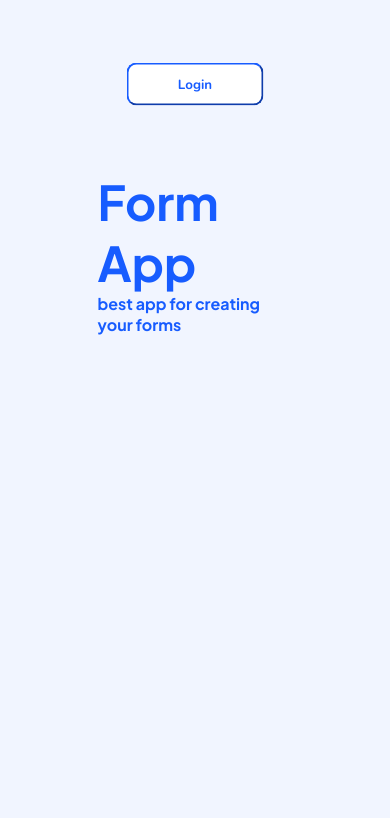
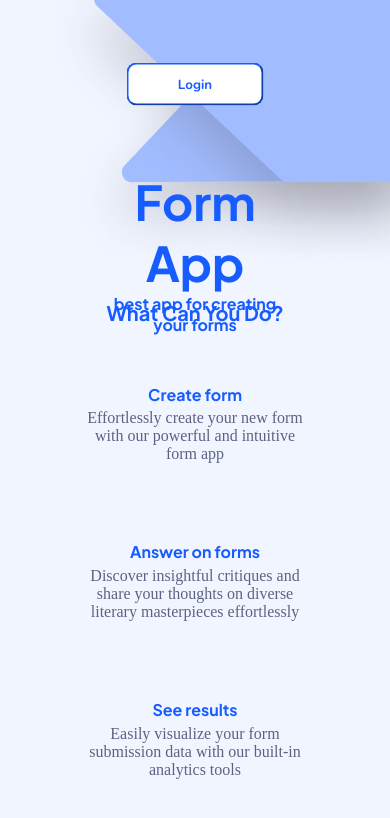
Before and after one commit to medvalna/formApp, a React (Vite) app in the folder frontend/: page / in a window 390 px wide. Shown: the top 818 px of the page. Built offline with nearby package versions, Linux system fonts and the light colour scheme; a web font is replaced by a local one.

Commit message:
fix: landing mob version

```diff
--- a/frontend/src/App.css
+++ b/frontend/src/App.css
@@ -18,6 +18,7 @@
   left: 10%;
   align-items: center;
   justify-content: center;
+  text-align: center;
 }
 .cover_container {
   float: right;
@@ -66,16 +67,32 @@
 h4 {
   padding-top: 2%;
 }
+.cover_mob {
+  display: none;
+}
+.pros {
+  flex-direction: column;
+}
 @media (max-width: 1036px) {
   .container {
-    width: 100%;
-    overflow-y: auto;
-    display: flex;
-    flex-direction: row;
+    display: block;
+    margin: 300px 0;
+    justify-content: center;
   }
   .cover {
     display: none;
   }
+  .cover_container {
+    position: absolute;
+    top: 0;
+    right: 0;
+  }
+  .cover_mob {
+    display: block;
+    max-width: 100%;
+    min-width: 300px;
+  }
+
   .button {
     left: 50%;
     transform: translate(-50%, -50%);
@@ -90,18 +107,39 @@ h4 {
     color: white;
   }
   .title {
-    transition: all 0.5s;
     left: 50%;
     transform: translate(-50%, -50%);
-    align-items: center;
+    justify-content: center;
   }
+  /* .texts {
+    width: 100%;
+    overflow-y: auto;
+    justify-content: center;
+  } */
   .question-title {
-    display: none;
+    left: 50%;
+    /* transform: translate(-50%, -50%); */
+    justify-content: center;
   }
   .pros {
-    display: none;
+    /* left: 55%; */
+    /* width: 100%;
+    flex-direction: column;
+    justify-content: center; */
   }
   .points {
-    display: none;
+    margin-top: 10%;
+    width: 100%;
+    /* position: absolute;
+    left: 8%; */
+    display: inline-flex;
+    flex-direction: column;
+    justify-content: center;
+  }
+  .layout {
+    width: 100%;
+    display: flex;
+    flex-direction: column;
+    justify-content: center;
   }
 }
--- a/frontend/src/App.tsx
+++ b/frontend/src/App.tsx
@@ -1,5 +1,6 @@
 import "./App.css";
 import Cover from "./assets/Cover.png";
+import Cover_mob from "./assets/Cover_mob.png";
 function App() {
   return (
     <>
@@ -7,6 +8,7 @@ function App() {
         <div className="layout">
           <div className="cover_container">
             <img src={Cover} className="cover" alt="Image" />
+            <img src={Cover_mob} className="cover_mob" alt="Image" />
           </div>
           <button className="button">
             <span className="button-text">Login</span>
@@ -16,24 +18,24 @@ function App() {
             <h3>best app for creating your forms</h3>
           </div>
         </div>
+
         <h2 className="question-title"> What Can You Do?</h2>
+        <div className="points">
           <div className="pros">
-          <div className="points">
-            <div>
             <h3>Create form</h3>
             <h4>
-                Effortlessly create your new form with our powerful and
-                intuitive form app
+              Effortlessly create your new form with our powerful and intuitive
+              form app
             </h4>
           </div>
-            <div>
+          <div className="pros">
             <h3>Answer on forms</h3>
             <h4>
               Discover insightful critiques and share your thoughts on diverse
               literary masterpieces effortlessly
             </h4>
           </div>
-            <div>
+          <div className="pros">
             <h3>See results</h3>
             <h4>
               Easily visualize your form submission data with our built-in
@@ -42,7 +44,6 @@ function App() {
           </div>
         </div>
       </div>
-      </div>
     </>
   );
 }
```
Also changed, not shown: frontend/src/assets/Cover_mob.png (added). Lines whose indentation alone changed are shown as unchanged.
